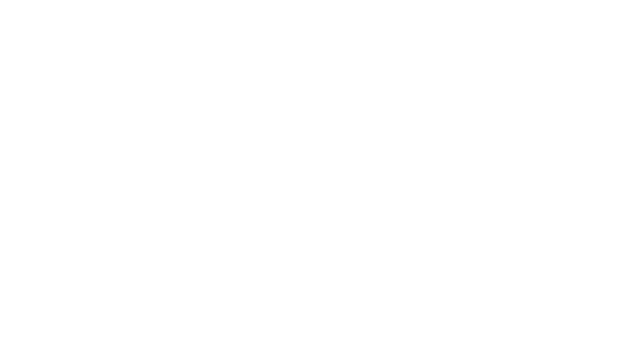
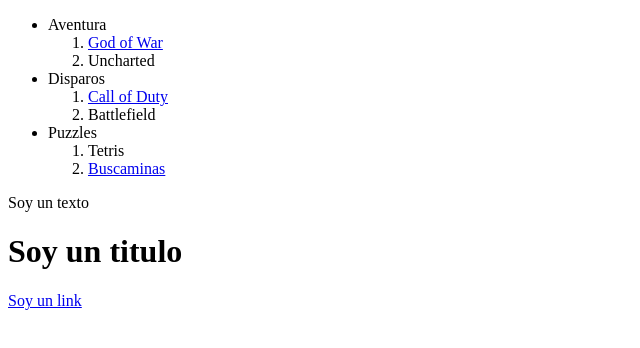
Before and after one commit to GAM8051/HTML-CSS, a plain HTML site: page index.html in a window 1280 px wide. Shown: the whole page, without its empty margins (0-640 px from the left). Drawn offline with Linux system fonts and the light colour scheme.

Commit message:
Primer reto de clase

```diff
--- a/index.html
+++ b/index.html
@@ -11,6 +11,42 @@
         <link rel="stylesheet" href="./css/style.css">
     </head>
     <body>
+        <header>
+            <nav>
+            </nav>
+        </header>
+        <main>
+            <section>
+                <article>
 
+                </article>
+            </section>
+            <ul>
+                <li>Aventura</li>
+                <ol>
+                    <li><a href="https://www.google.com/search?client=firefox-b-d&q=god+of+war">God of War</a></li>
+                    <li>Uncharted</li>
+                </ol>
+                <li>Disparos</li>
+                <ol>
+                    <li><a href="https://www.google.com/search?client=firefox-b-d&q=call+of+duty">Call of Duty</a></li>
+                    <li>Battlefield</li>
+                </ol>
+                <li>Puzzles</li>
+                <ol>
+                    <li>Tetris</li>
+                    <li><a href="https://www.google.com/search?client=firefox-b-d&q=buscaminas">Buscaminas</a></li>
+                </ol>
+            </ul>
+            <ol>
+
+            </ol>
+        </main>
+        <footer>
+
+        </footer>
+        <p>Soy un texto</p>
+        <h1>Soy un titulo</h1>
+        <a href="#">Soy un link</a>
     </body>
 </html>
```
